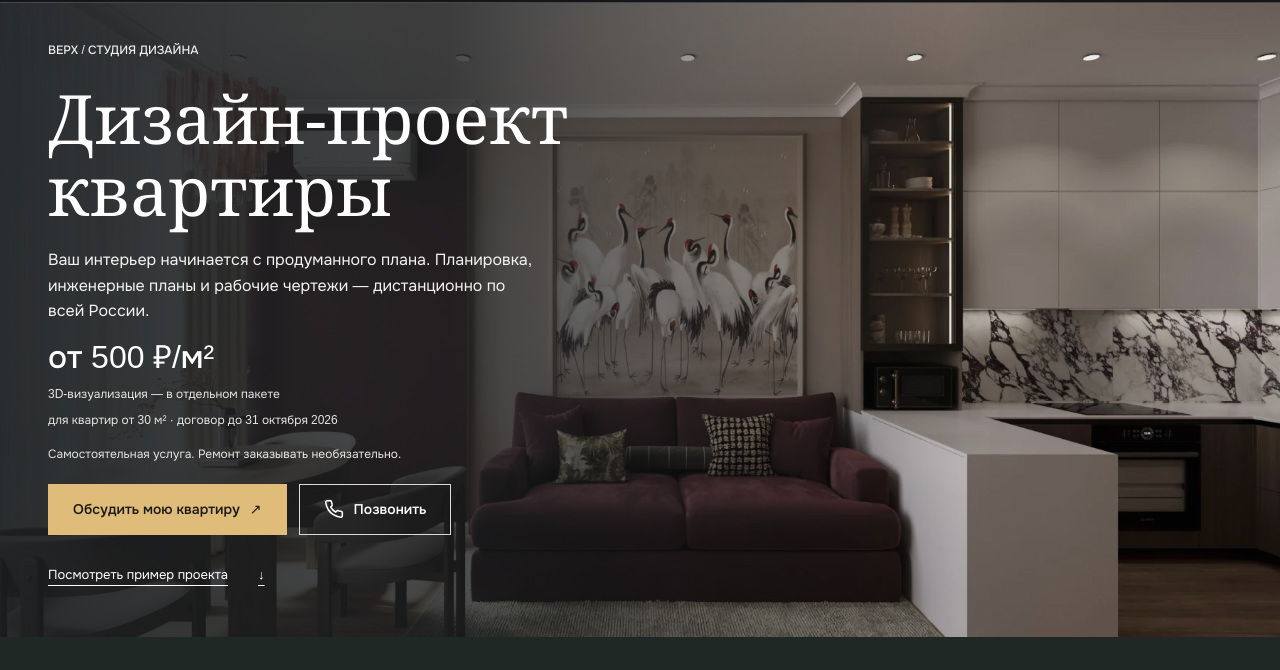
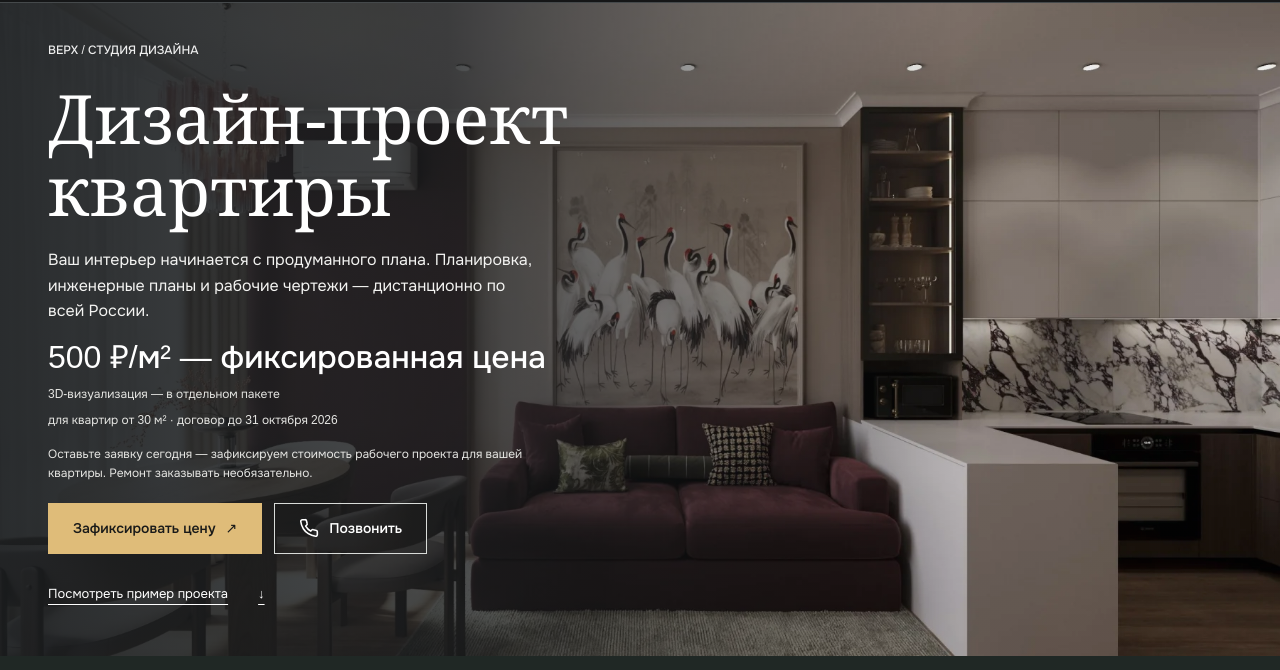
Before and after one commit to muchosun/verh-design-site, a plain HTML site: page index.html in a window 1280 px wide. Shown: the part 81-751 px from the top of the page. Drawn offline with Linux system fonts and the light colour scheme.

Commit message:
Set fixed 500 RUB design offer and price reservation CTA

```diff
--- a/index.html
+++ b/index.html
@@ -6,13 +6,13 @@
     <meta name="robots" content="index, follow" />
     <meta name="theme-color" content="#151617" />
     <meta name="color-scheme" content="dark" />
-    <title>Дизайн-проект квартиры онлайн от 500 ₽/м² по России — ВЕРХ</title>
-    <meta name="description" content="Дизайн-проект квартиры онлайн по всей России от 500 ₽/м²: планировка, инженерные планы, рабочие чертежи. Выбор города и пример PDF. От 30 м², договор до 31 октября 2026." />
+    <title>Рабочий дизайн-проект квартиры — 500 ₽/м² по России — ВЕРХ</title>
+    <meta name="description" content="Рабочий дизайн-проект квартиры дистанционно по России по фиксированной цене 500 ₽/м²: планировка, инженерные планы и чертежи. От 30 м². 3D — отдельный пакет. Договор до 31 октября 2026." />
     <link rel="canonical" href="https://design.verhremont.ru/" />
     <meta property="og:type" content="website" />
     <meta property="og:locale" content="ru_RU" />
     <meta property="og:site_name" content="ВЕРХ" />
-    <meta property="og:title" content="Дизайн-проект квартиры онлайн от 500 ₽/м² — ВЕРХ" />
+    <meta property="og:title" content="Рабочий дизайн-проект квартиры — фиксированная цена 500 ₽/м² — ВЕРХ" />
     <meta property="og:description" content="Планировка, электрика, сантехника и рабочие чертежи — 500 ₽/м² при договоре до 31 октября 2026. Без обязательства заказывать ремонт." />
     <meta property="og:url" content="https://design.verhremont.ru/" />
     <meta property="og:image" content="https://design.verhremont.ru/assets/design/3d-references/fontany-living.webp" />
@@ -65,13 +65,13 @@
           <p>Ваш интерьер начинается с продуманного плана. Планировка, инженерные планы и рабочие чертежи — дистанционно по всей России.</p>
           <div class="service-price" aria-label="Стоимость дизайн-проекта">
             <span>Проект с инженерными планами</span>
-            <strong>от 500 ₽/м²</strong>
+            <strong>500 ₽/м² — фиксированная цена</strong>
             <small>3D-визуализация — в отдельном пакете</small>
             <small>для квартир от 30 м² · договор до 31 октября 2026</small>
           </div>
-          <p class="hero-offer">Самостоятельная услуга. Ремонт заказывать необязательно.</p>
+          <p class="hero-offer">Оставьте заявку сегодня — зафиксируем стоимость рабочего проекта для вашей квартиры. Ремонт заказывать необязательно.</p>
           <div class="service-hero__actions">
-            <button class="button button--gold" type="button" data-scroll-lead>Обсудить мою квартиру <span aria-hidden="true">↗</span></button>
+            <button class="button button--gold" type="button" data-scroll-lead>Зафиксировать цену <span aria-hidden="true">↗</span></button>
             <a class="button button--ghost" href="tel:+79182383059" data-call-link aria-label="Позвонить в ВЕРХ">
               <svg viewBox="0 0 24 24" aria-hidden="true"><path d="M22 16.92v3a2 2 0 0 1-2.18 2A19.79 19.79 0 0 1 11.19 18.85a19.5 19.5 0 0 1-6-6A19.79 19.79 0 0 1 2.12 4.18 2 2 0 0 1 4.11 2h3a2 2 0 0 1 2 1.72c.12.9.33 1.78.62 2.63a2 2 0 0 1-.45 2.11L8.01 9.73a16 16 0 0 0 6 6l1.27-1.27a2 2 0 0 1 2.11-.45c.85.29 1.73.5 2.63.62A2 2 0 0 1 22 16.92Z" /></svg>
               <span>Позвонить</span>
```
